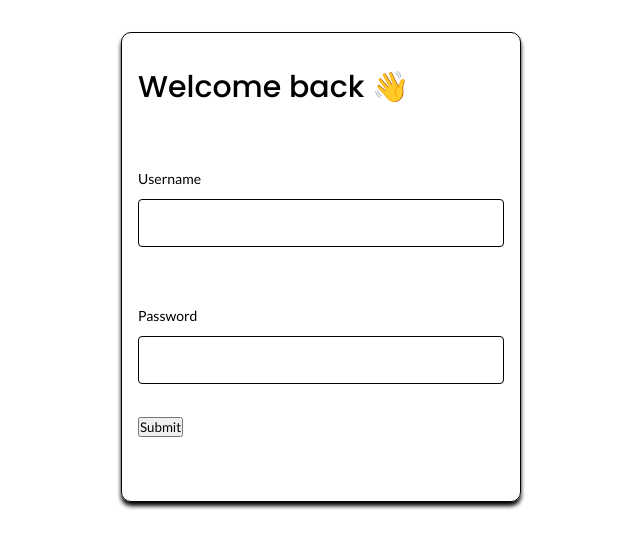
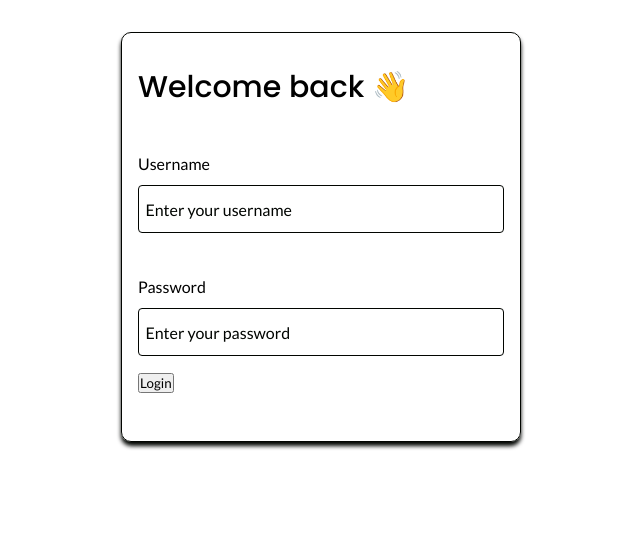
Before and after one commit to joshytheprogrammer/todos-frontend, a Nuxt app: page /login in a window 1280 px wide. Shown: the top 548 px of the page, without its empty margins (319-959 px from the left). Built offline with nearby package versions, Linux system fonts and the light colour scheme.

Commit message:
made changes to login UI

```diff
--- a/pages/login.vue
+++ b/pages/login.vue
@@ -4,14 +4,14 @@
     <form @submit.prevent="userLogin">
       <div class="form-group">
         <label>Username</label>
-        <input type="text" v-model="login.username" />
+        <input type="text" v-model="login.username" placeholder="Enter your username" />
       </div>
       <div class="form-group">
         <label>Password</label>
-        <input type="password" v-model="login.password" />
+        <input type="password" v-model="login.password" placeholder="Enter your password" />
       </div>
       <div class="btn">
-        <button type="submit">Submit</button>
+        <button type="submit">Login</button>
       </div>
     </form>
   </div>
@@ -65,7 +65,7 @@ export default {
 
   form {
     display: block;
-    padding: 2rem 0;
+    padding: 1rem 0;
 
     .form-group {
       display: block;
@@ -74,8 +74,8 @@ export default {
       label {
         display: inline-block;
 
-        font-weight: 400;
-        font-size: 14px;
+        font-weight: 500;
+        font-size: 16px;
         padding: 0.75rem 0;
       }
 
@@ -86,14 +86,17 @@ export default {
         border-radius: 10px;
 
         outline: none;
-        border: 1px solid $dark;
+        border: 1.8px solid $dark;
         border-radius: 4px;
-        padding: 0 0 0 0.2rem;
-        margin-bottom: 1rem;
+        padding: 0 0 0 0.4rem;
         transition: background .2s linear, outline .1s ease-in-out;
 
         font-size: 16px;
         font-weight: 400;
+
+        &::placeholder {
+          color: $dark;
+        }
       }
     }
 
```
